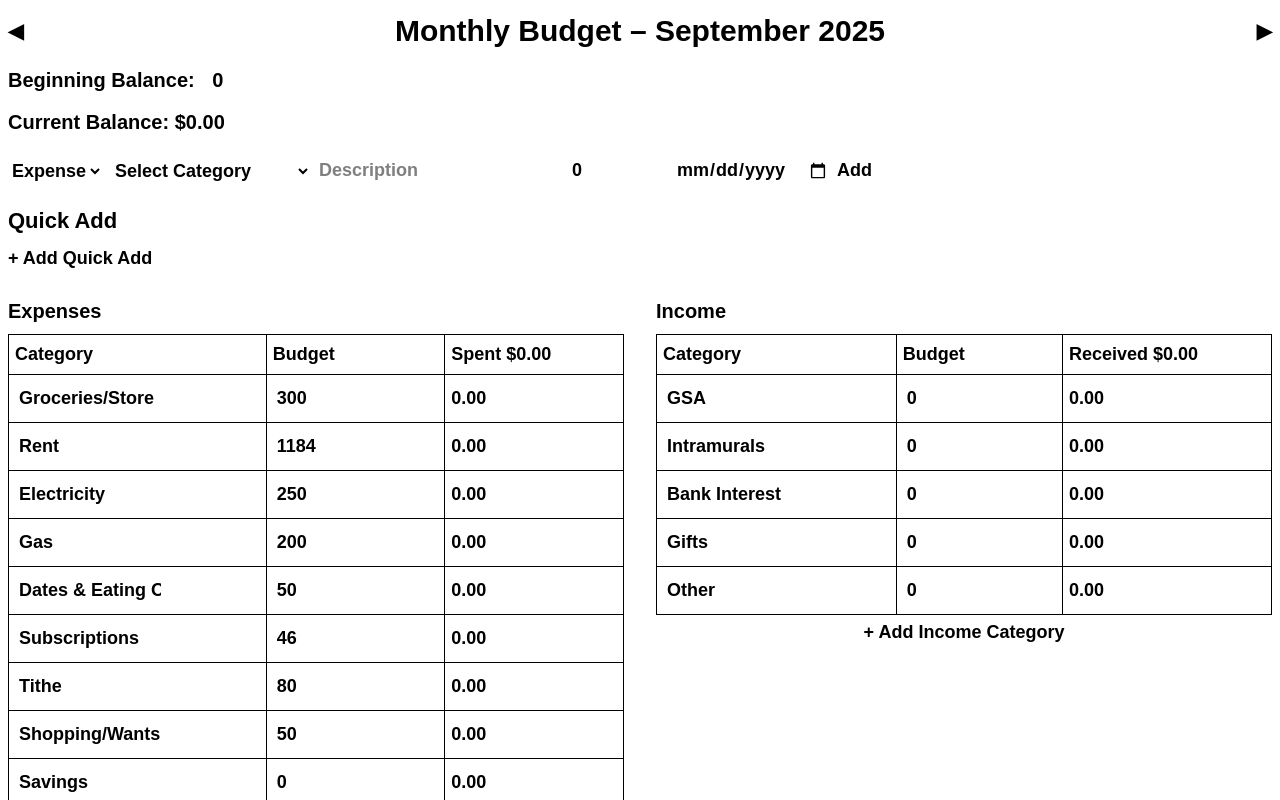
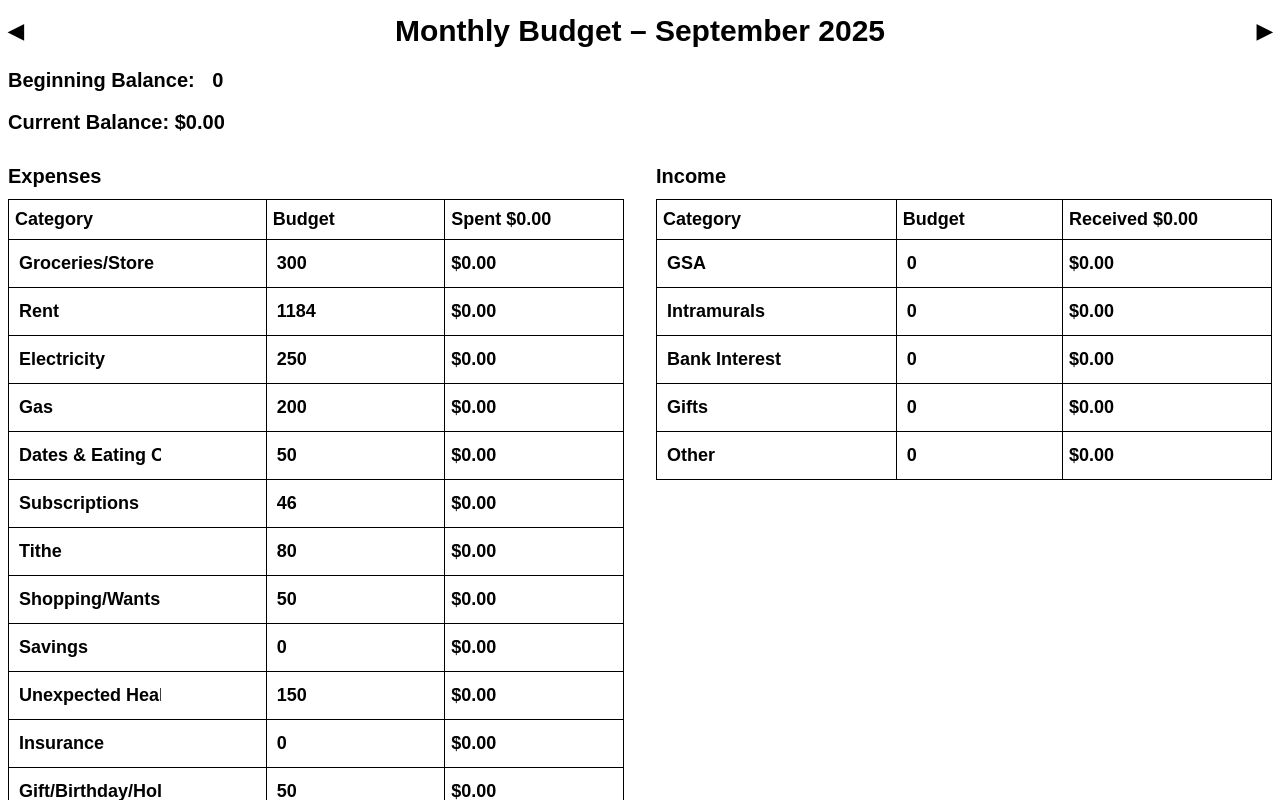
Before and after one commit to br3nn3nb/Bargesser-Budget-Tracker, a Next.js app: page / in a window 1280 px wide. Shown: the top 800 px of the page. Built offline with nearby package versions, Linux system fonts and the light colour scheme.

Commit message:
Currency formatting with $ and commas

```diff
--- a/src/app/page.js
+++ b/src/app/page.js
@@ -38,7 +38,6 @@ export default function Home() {
   const [beginningBalance, setBeginningBalance] = useState(0);
   const [quickAdds, setQuickAdds] = useState({ expense: [], income: [] });
 
-  // Load data from localStorage
   useEffect(() => {
     const savedData = JSON.parse(localStorage.getItem(currentMonth));
     if (savedData) {
@@ -56,7 +55,6 @@ export default function Home() {
     }
   }, [currentMonth]);
 
-  // Save data to localStorage
   useEffect(() => {
     localStorage.setItem(
       currentMonth,
@@ -64,12 +62,10 @@ export default function Home() {
     );
   }, [expenses, income, transactions, beginningBalance, quickAdds, currentMonth]);
 
-  // Totals for headers
   const totalExpenses = transactions.filter(t => t.type === "expense").reduce((sum, t) => sum + t.amount, 0);
   const totalIncome = transactions.filter(t => t.type === "income").reduce((sum, t) => sum + t.amount, 0);
   const balance = beginningBalance + totalIncome - totalExpenses;
 
-  // Category-level totals
   const expenseTotals = expenses.map(e => ({
     ...e,
     spent: transactions.filter(t => t.type === "expense" && t.category === e.name).reduce((sum, t) => sum + t.amount, 0)
@@ -80,7 +76,6 @@ export default function Home() {
     received: transactions.filter(t => t.type === "income" && t.category === i.name).reduce((sum, t) => sum + t.amount, 0)
   }));
 
-  // Grouped totals by description (only non-empty)
   const groupedDescriptionTotals = {};
   transactions.forEach(t => {
     if (t.description) {
@@ -89,7 +84,6 @@ export default function Home() {
     }
   });
 
-  // Add transaction
   const addTransaction = () => {
     if (!newTx.category || !newTx.amount) return;
     const tx = { ...newTx, amount: Number(newTx.amount), id: Date.now() };
@@ -97,7 +91,6 @@ export default function Home() {
     setNewTx({ type: newTx.type, category: "", description: "", amount: 0, date: "" });
   };
 
-  // Quick Add
   const handleQuickAdd = (q, type) => {
     const tx = { id: Date.now(), type, category: q.category, description: q.description, amount: q.amount, date: new Date().toISOString().split("T")[0] };
     setTransactions([tx, ...transactions]);
@@ -119,7 +112,6 @@ export default function Home() {
     }
   };
 
-  // Change month
   const changeMonth = (offset) => {
     const [year, month] = currentMonth.split("-").map(Number);
     const date = new Date(year, month - 1 + offset);
@@ -128,22 +120,21 @@ export default function Home() {
 
   const monthTitle = new Date(`${currentMonth}-01`).toLocaleString("default", { month: "long", year: "numeric" });
 
-  // Styles
   const tableStyle = { borderCollapse: "collapse", width: "100%", marginBottom: "0.5rem", fontSize: "18px" };
   const thTdStyle = { border: "1px solid black", padding: "6px", textAlign: "left", fontWeight: "bold", fontSize: "18px" };
   const compactInput = { width: "100px", fontSize: "18px", padding: "4px", fontWeight: "bold" };
   const nameInput = { width: "150px", fontSize: "18px", padding: "4px", fontWeight: "bold" };
 
+  const formatCurrency = (num) => "$" + num.toLocaleString("en-US", { minimumFractionDigits: 2, maximumFractionDigits: 2 });
+
   return (
     <div style={{ padding: "0.5rem", backgroundColor: "white", color: "black", fontFamily: "Arial, sans-serif" }}>
-      {/* Month navigation and title */}
       <div style={{ display: "flex", justifyContent: "space-between", alignItems: "center" }}>
         <button style={{ fontWeight: "bold", fontSize: "20px" }} onClick={() => changeMonth(-1)}>◀</button>
         <h1 style={{ textAlign: "center", fontSize: "30px", fontWeight: "bold", margin: "0" }}>Monthly Budget – {monthTitle}</h1>
         <button style={{ fontWeight: "bold", fontSize: "20px" }} onClick={() => changeMonth(1)}>▶</button>
       </div>
 
-      {/* Beginning & Current Balance */}
       <div style={{ margin: "0.5rem 0" }}>
         <label style={{ fontWeight: "bold", fontSize: "20px", marginRight: "0.5rem" }}>Beginning Balance: </label>
         <input
@@ -154,51 +145,13 @@ export default function Home() {
         />
       </div>
       <h3 style={{ margin: "0.5rem 0 1rem", fontWeight: "bold", fontSize: "20px" }}>
-        Current Balance: ${balance.toFixed(2)}
+        Current Balance: {formatCurrency(balance)}
       </h3>
 
-      {/* Add Transaction */}
-      <div style={{ display: "flex", gap: "0.5rem", flexWrap: "wrap", marginBottom: "1rem", alignItems: "center" }}>
-        <select value={newTx.type} onChange={(e) => setNewTx({ ...newTx, type: e.target.value })} style={{ fontWeight: "bold", fontSize: "18px" }}>
-          <option value="expense">Expense</option>
-          <option value="income">Income</option>
-        </select>
-        <select value={newTx.category} onChange={(e) => setNewTx({ ...newTx, category: e.target.value })} style={{ fontWeight: "bold", fontSize: "18px" }}>
-          <option value="">Select Category</option>
-          {(newTx.type === "expense" ? expenses : income).map(c => <option key={c.name} value={c.name}>{c.name}</option>)}
-        </select>
-        <input type="text" placeholder="Description" value={newTx.description} onChange={(e) => setNewTx({ ...newTx, description: e.target.value })} style={{ fontWeight: "bold", fontSize: "18px" }} />
-        <input type="number" placeholder="Amount" value={newTx.amount} onChange={(e) => setNewTx({ ...newTx, amount: e.target.value })} style={compactInput} />
-        <input type="date" value={newTx.date} onChange={(e) => setNewTx({ ...newTx, date: e.target.value })} style={{ fontWeight: "bold", fontSize: "18px" }} />
-        <button style={{ fontWeight: "bold", fontSize: "18px" }} onClick={addTransaction}>Add</button>
-      </div>
+      {/* Add Transaction and Quick Add sections remain unchanged */}
 
-      {/* Quick Add */}
-      <h2 style={{ fontWeight: "bold", fontSize: "22px", marginBottom: "0.5rem" }}>Quick Add</h2>
-      <div style={{ display: "flex", gap: "1rem", flexWrap: "wrap", marginBottom: "1rem" }}>
-        {["expense","income"].map(type => quickAdds[type].map((q, idx) => (
-          <div key={`${type}-${idx}`} style={{ display: "flex", gap: "2px", alignItems: "center" }}>
-            <button style={{ fontWeight: "bold", fontSize: "18px" }} onClick={() => handleQuickAdd(q, type)}>
-              {q.description} – ${q.amount} ({type})
-            </button>
-            <button style={{ fontWeight: "bold", fontSize: "18px" }} onClick={() => setQuickAdds({...quickAdds, [type]: quickAdds[type].filter((_,i)=>i!==idx)})}>✕</button>
-          </div>
-        )))}
-        <button style={{ fontWeight: "bold", fontSize: "18px" }}
-          onClick={() => {
-            const desc = prompt("Quick Add Description:");
-            const amt = parseFloat(prompt("Amount:"));
-            const cat = prompt("Category:");
-            const type = prompt("Type (expense/income):");
-            if(desc && !isNaN(amt) && cat && (type==="expense"||type==="income")){
-              setQuickAdds({...quickAdds, [type]: [...quickAdds[type], {description:desc, amount:amt, category:cat}]});
-            }
-          }}>+ Add Quick Add</button>
-      </div>
-
-      {/* Expenses & Income tables side by side */}
+      {/* Expenses & Income tables */}
       <div style={{ display: "flex", gap: "2rem", flexWrap: "wrap" }}>
-        {/* Expenses table */}
         <div style={{ flex: 1 }}>
           <h2 style={{ margin: "0.5rem 0", fontWeight: "bold", fontSize: "20px" }}>Expenses</h2>
           <table style={tableStyle}>
@@ -206,7 +159,7 @@ export default function Home() {
               <tr>
                 <th style={thTdStyle}>Category</th>
                 <th style={thTdStyle}>Budget</th>
-                <th style={thTdStyle}>Spent ${totalExpenses.toFixed(2)}</th>
+                <th style={thTdStyle}>Spent {formatCurrency(totalExpenses)}</th>
               </tr>
             </thead>
             <tbody>
@@ -218,17 +171,13 @@ export default function Home() {
                   <td style={thTdStyle}><input type="number" value={e.budget} onChange={(ev)=>{
                     const newExpenses = [...expenses]; newExpenses[idx].budget = Number(ev.target.value); setExpenses(newExpenses);
                   }} style={compactInput} /></td>
-                  <td style={thTdStyle}>{e.spent.toFixed(2)}</td>
+                  <td style={thTdStyle}>{formatCurrency(e.spent)}</td>
                 </tr>
               ))}
-              <tr><td colSpan="3" style={{textAlign:"center", padding:"4px"}}>
-                <button style={{fontWeight:"bold", fontSize:"18px"}} onClick={()=>setExpenses([...expenses,{name:"New Expense",budget:0}])}>+ Add Expense Category</button>
-              </td></tr>
             </tbody>
           </table>
         </div>
 
-        {/* Income table */}
         <div style={{ flex: 1 }}>
           <h2 style={{ margin: "0.5rem 0", fontWeight: "bold", fontSize: "20px" }}>Income</h2>
           <table style={tableStyle}>
@@ -236,7 +185,7 @@ export default function Home() {
               <tr>
                 <th style={thTdStyle}>Category</th>
                 <th style={thTdStyle}>Budget</th>
-                <th style={thTdStyle}>Received ${totalIncome.toFixed(2)}</th>
+                <th style={thTdStyle}>Received {formatCurrency(totalIncome)}</th>
               </tr>
             </thead>
             <tbody>
@@ -248,12 +197,9 @@ export default function Home() {
                   <td style={thTdStyle}><input type="number" value={i.budget} onChange={(ev)=>{
                     const newIncome=[...income]; newIncome[idx].budget=Number(ev.target.value); setIncome(newIncome);
                   }} style={compactInput}/></td>
-                  <td style={thTdStyle}>{i.received.toFixed(2)}</td>
+                  <td style={thTdStyle}>{formatCurrency(i.received)}</td>
                 </tr>
               ))}
-              <tr><td colSpan="3" style={{textAlign:"center", padding:"4px"}}>
-                <button style={{fontWeight:"bold", fontSize:"18px"}} onClick={()=>setIncome([...income,{name:"New Income",budget:0}])}>+ Add Income Category</button>
-              </td></tr>
             </tbody>
           </table>
         </div>
@@ -267,7 +213,7 @@ export default function Home() {
         </thead>
         <tbody>
           {Object.entries(groupedDescriptionTotals).map(([desc,total])=>(
-            <tr key={desc}><td style={thTdStyle}>{desc}</td><td style={thTdStyle}>{total.toFixed(2)}</td></tr>
+            <tr key={desc}><td style={thTdStyle}>{desc}</td><td style={thTdStyle}>{formatCurrency(total)}</td></tr>
           ))}
         </tbody>
       </table>
@@ -291,7 +237,7 @@ export default function Home() {
               <td style={thTdStyle}>{tx.type}</td>
               <td style={thTdStyle}>{tx.category}</td>
               <td style={thTdStyle}>{tx.description}</td>
-              <td style={thTdStyle}>{tx.amount.toFixed(2)}</td>
+              <td style={thTdStyle}>{formatCurrency(tx.amount)}</td>
             </tr>
           ))}
         </tbody>
```
